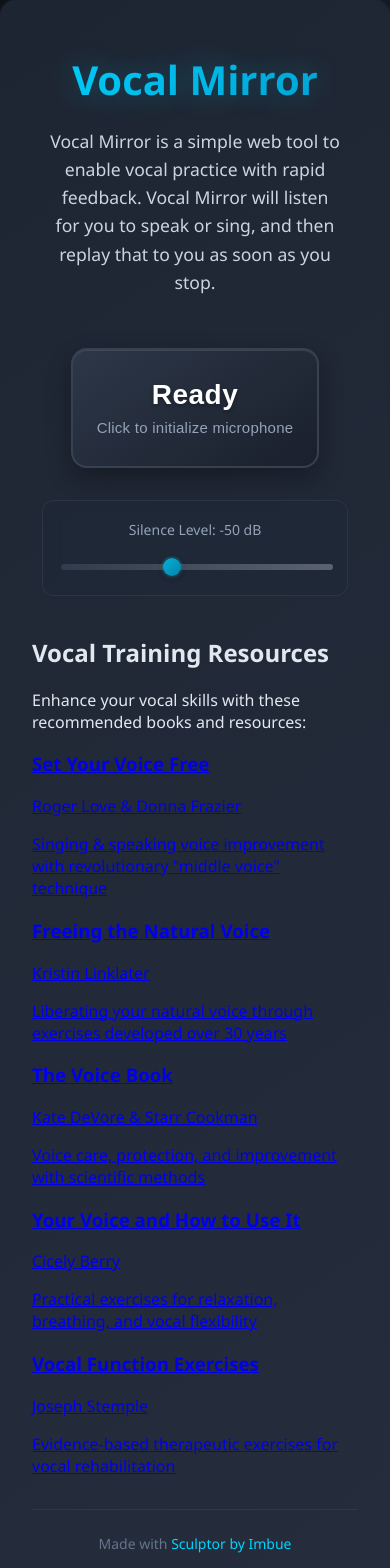
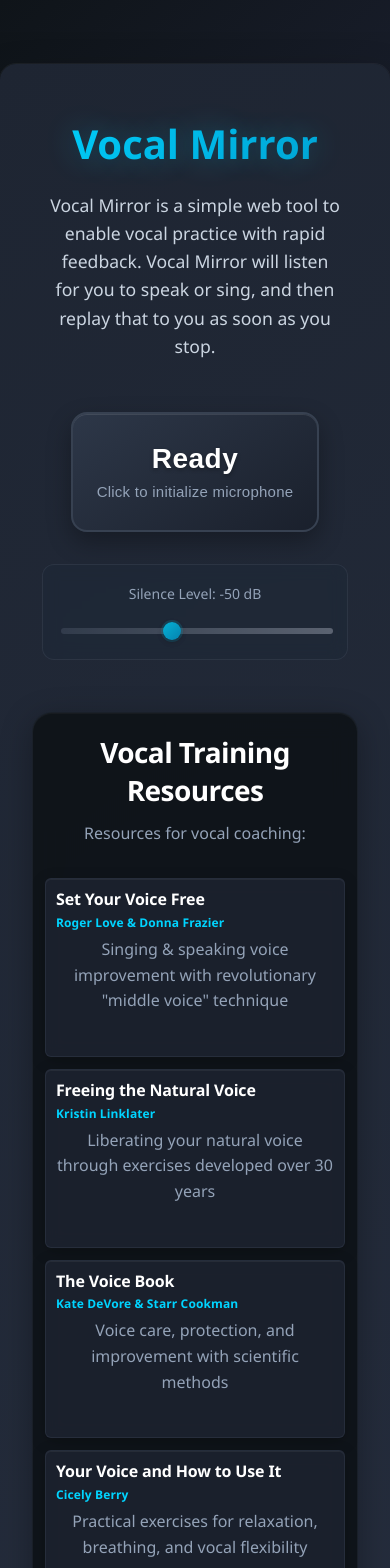
Before and after one commit to danverbraganza/vocal-mirror, a React (Vite) app: page / in a window 390 px wide. Shown: the top 1568 px of the page. Built offline with nearby package versions, Linux system fonts and the light colour scheme.

Commit message:
Made card resources smaller

```diff
--- a/src/App.tsx
+++ b/src/App.tsx
@@ -127,8 +127,9 @@ function App() {
   console.log('App: About to return JSX, state:', state);
 
   return (
-    <div id="wrapper">
-      <h1>Vocal Mirror</h1>
+    <>
+      <div id="wrapper">
+        <h1>Vocal Mirror</h1>
       <div className="copy">
         Vocal Mirror is a simple web tool to enable vocal practice with rapid feedback.
         Vocal Mirror will listen for you to speak or sing, and then replay that to you
@@ -192,7 +193,7 @@ function App() {
       </div>
       <div className="resources-section">
         <h2>Vocal Training Resources</h2>
-        <p>Enhance your vocal skills with these recommended books and resources:</p>
+        <p>Resources for vocal coaching:</p>
 
         <div className="resources-grid">
           <a href="https://rogerlove.com/set-your-voice-free3/" target="_blank" rel="noopener noreferrer" className="resource-card">
@@ -246,10 +247,11 @@ function App() {
           </a>
         </div>
       </div>
+      </div>
       <footer className="attribution-footer">
         Made with <a href="https://imbue.com?utm_source=vocal-mirror&utm_medium=web-app&utm_campaign=attribution&utm_content=danverbraganza.com" target="_blank" rel="noopener noreferrer">Sculptor by Imbue</a>
       </footer>
-    </div>
+    </>
   );
 }
 
--- a/vocal-mirror.css
+++ b/vocal-mirror.css
@@ -1,9 +1,11 @@
 body,html {
     min-width: 120px;
     font-family: 'Segoe UI', Tahoma, Geneva, Verdana, sans-serif;
-    height: 100%;
-    margin: 0px auto;
+    min-height: 100%;
+    margin: 0;
+    padding: 32px 0 0 0;
     background: linear-gradient(135deg, #0f1419 0%, #1a1f2e 50%, #0f1419 100%);
+    background-attachment: fixed;
     color: #e2e8f0;
 }
 
@@ -13,9 +15,7 @@ body,html {
     min-width: 120px;
     max-width: 650px;
     margin: 0px auto;
-    height: auto;
     padding: 32px;
-    min-height: 100%;
     content-align: center;
     border-radius: 16px;
     box-shadow:
@@ -308,10 +308,14 @@ input[type=number]::-webkit-outer-spin-button {
 .attribution-footer {
     text-align: center;
     margin-top: 32px;
-    padding-top: 24px;
+    padding: 20px 32px;
+    background: rgba(15, 20, 25, 0.9);
     border-top: 1px solid rgba(75, 85, 99, 0.3);
     font-size: 14px;
     color: #64748b;
+    width: 100%;
+    box-sizing: border-box;
+    backdrop-filter: blur(8px);
 }
 
 .attribution-footer a {
@@ -324,78 +328,122 @@ input[type=number]::-webkit-outer-spin-button {
 .attribution-footer a:hover {
     color: #0099cc;
     text-decoration: underline;
+}
 
 /* Resources section styling */
 .resources-section {
     margin-top: 48px;
-    padding: 24px;
-    background: rgba(31, 41, 55, 0.4);
-    border: 1px solid rgba(75, 85, 99, 0.2);
-    border-radius: 16px;
-    backdrop-filter: blur(8px);
+    padding: 32px;
+    background: rgba(15, 20, 25, 0.95);
+    border: 1px solid rgba(71, 85, 105, 0.2);
+    border-radius: 20px;
+    backdrop-filter: blur(12px);
+    box-shadow:
+        0 8px 32px rgba(0, 0, 0, 0.3),
+        inset 0 1px 0 rgba(255, 255, 255, 0.03);
 }
 
 .resources-section h2 {
-    margin: 0 0 16px 0;
-    font-size: 1.5rem;
-    font-weight: 600;
+    margin: 0 0 12px 0;
+    font-size: 2rem;
+    font-weight: 700;
     color: #ffffff;
     text-align: center;
+    letter-spacing: -0.02em;
 }
 
 .resources-section p {
-    margin: 0 0 24px 0;
+    margin: 0 0 40px 0;
     color: #94a3b8;
     text-align: center;
-    font-size: 0.95rem;
+    font-size: 1.05rem;
+    line-height: 1.6;
+    max-width: 500px;
+    margin-left: auto;
+    margin-right: auto;
+    margin-bottom: 40px;
 }
 
 .resources-grid {
-    display: flex;
-    flex-direction: column;
+    display: grid;
+    grid-template-columns: repeat(auto-fit, minmax(300px, 1fr));
     gap: 16px;
+    max-width: 1000px;
+    margin: 0 auto;
 }
 
 .resource-card {
     display: block;
     text-decoration: none;
     color: inherit;
-    background: rgba(31, 41, 55, 0.6);
-    border: 1px solid rgba(75, 85, 99, 0.3);
+    background: rgba(30, 37, 50, 0.8);
+    border: 1px solid rgba(71, 85, 105, 0.25);
     border-radius: 8px;
-    padding: 18px;
-    transition: all 0.2s ease;
+    padding: 14px;
+    transition: all 0.3s cubic-bezier(0.4, 0, 0.2, 1);
+    position: relative;
+    overflow: hidden;
+    box-shadow:
+        0 4px 16px rgba(0, 0, 0, 0.2),
+        inset 0 1px 0 rgba(255, 255, 255, 0.05);
+    backdrop-filter: blur(8px);
+}
+
+.resource-card::before {
+    content: '';
+    position: absolute;
+    top: 0;
+    left: 0;
+    right: 0;
+    height: 3px;
+    background: #00d4ff;
+    opacity: 0;
+    transition: opacity 0.3s ease;
 }
 
 .resource-card:hover {
-    background: rgba(31, 41, 55, 0.8);
-    border-color: rgba(75, 85, 99, 0.5);
+    background: rgba(45, 55, 72, 0.9);
+    border-color: rgba(0, 212, 255, 0.3);
+    transform: translateY(-4px);
+    box-shadow:
+        0 12px 40px rgba(0, 0, 0, 0.35),
+        0 0 0 1px rgba(0, 212, 255, 0.1),
+        inset 0 1px 0 rgba(255, 255, 255, 0.08);
+}
+
+.resource-card:hover::before {
+    opacity: 1;
+}
+
+.resource-card:active {
+    transform: translateY(-2px);
 }
 
 .resource-header {
     display: flex;
     justify-content: space-between;
-    align-items: flex-start;
-    margin-bottom: 12px;
-    gap: 16px;
+    align-items: baseline;
+    gap: 12px;
+    margin-bottom: 8px;
 }
 
 .resource-card h3 {
     margin: 0;
     font-size: 1.1rem;
-    font-weight: 600;
+    font-weight: 700;
     color: #ffffff;
     line-height: 1.3;
+    letter-spacing: -0.01em;
     flex: 1;
 }
 
 .resource-author {
-    font-size: 0.9rem;
+    font-size: 0.85rem;
     color: #00d4ff;
-    font-weight: 500;
+    font-weight: 600;
+    letter-spacing: 0.01em;
     text-align: right;
     flex-shrink: 0;
-    min-width: 120px;
 }
 
 .resource-description {
@@ -403,30 +451,72 @@ input[type=number]::-webkit-outer-spin-button {
     font-size: 0.9rem;
     color: #cbd5e1;
     line-height: 1.5;
+    font-weight: 400;
+    text-align: center;
 }
 
-/* Responsive card styling */
+/* Enhanced responsive design */
 @media (max-width: 768px) {
-    .resource-header {
-        flex-direction: column;
-        gap: 8px;
-        align-items: flex-start;
+    .resources-section {
+        margin-top: 40px;
+        padding: 24px 16px;
     }
 
-    .resource-author {
-        text-align: left;
-        min-width: auto;
+    .resources-section h2 {
+        font-size: 1.75rem;
+    }
+
+    .resources-section p {
+        font-size: 1rem;
+        margin-bottom: 32px;
+    }
+
+    .resources-grid {
+        grid-template-columns: 1fr;
+        gap: 14px;
     }
 
     .resource-card {
-        padding: 16px;
+        padding: 12px;
+        border-radius: 6px;
     }
 
     .resource-card h3 {
         font-size: 1rem;
     }
 
+    .resource-author {
+        font-size: 0.8rem;
+    }
+
     .resource-description {
         font-size: 0.85rem;
     }
 }
+
+@media (max-width: 480px) {
+    .resources-section {
+        padding: 20px 12px;
+        margin-top: 32px;
+    }
+
+    .resource-card {
+        padding: 10px;
+    }
+
+    .resource-header {
+        flex-direction: column;
+        gap: 4px;
+        align-items: flex-start;
+        margin-bottom: 6px;
+    }
+
+    .resource-author {
+        text-align: left;
+        font-size: 0.75rem;
+    }
+
+    .resources-grid {
+        gap: 12px;
+    }
+}
```
